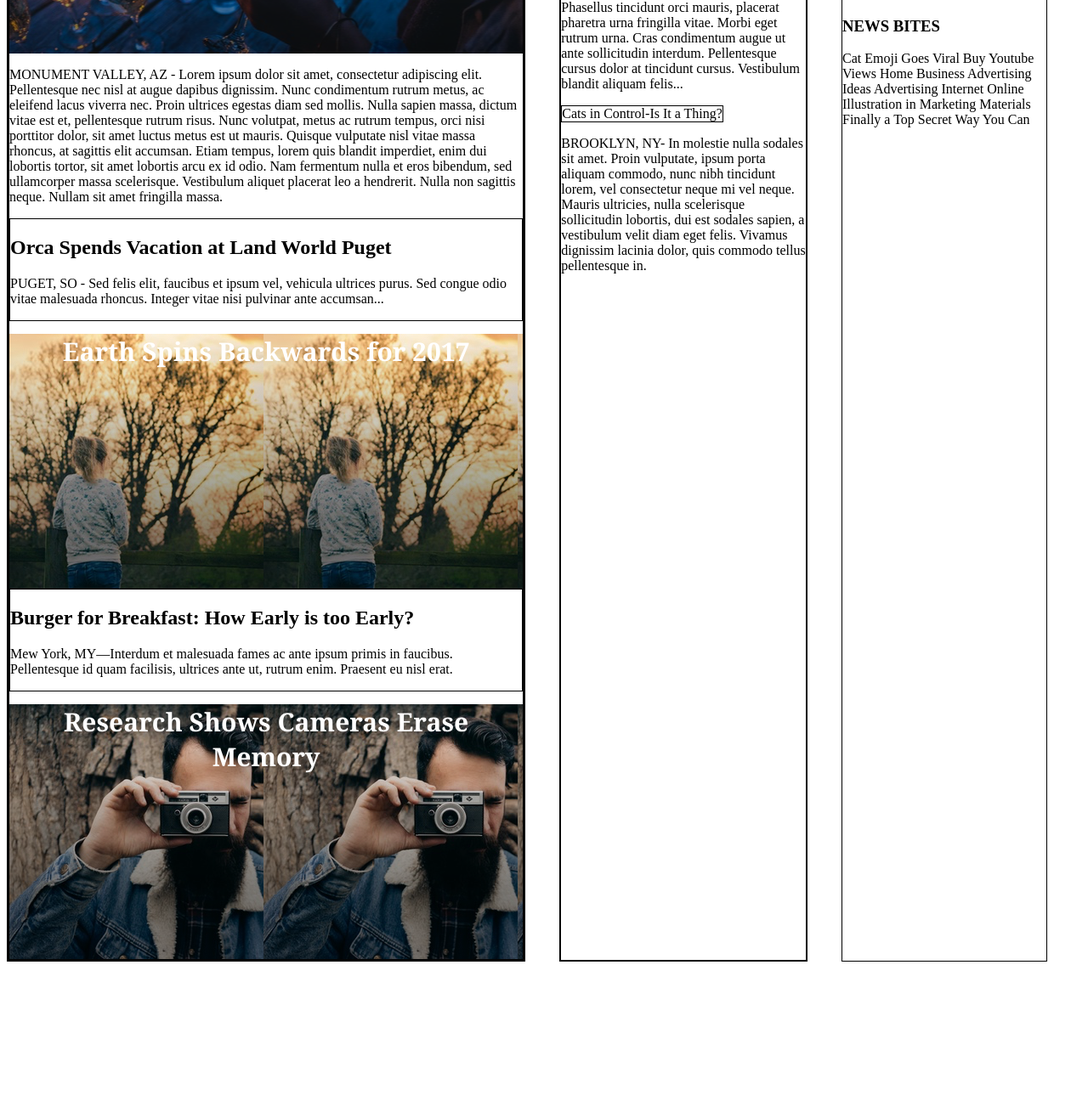
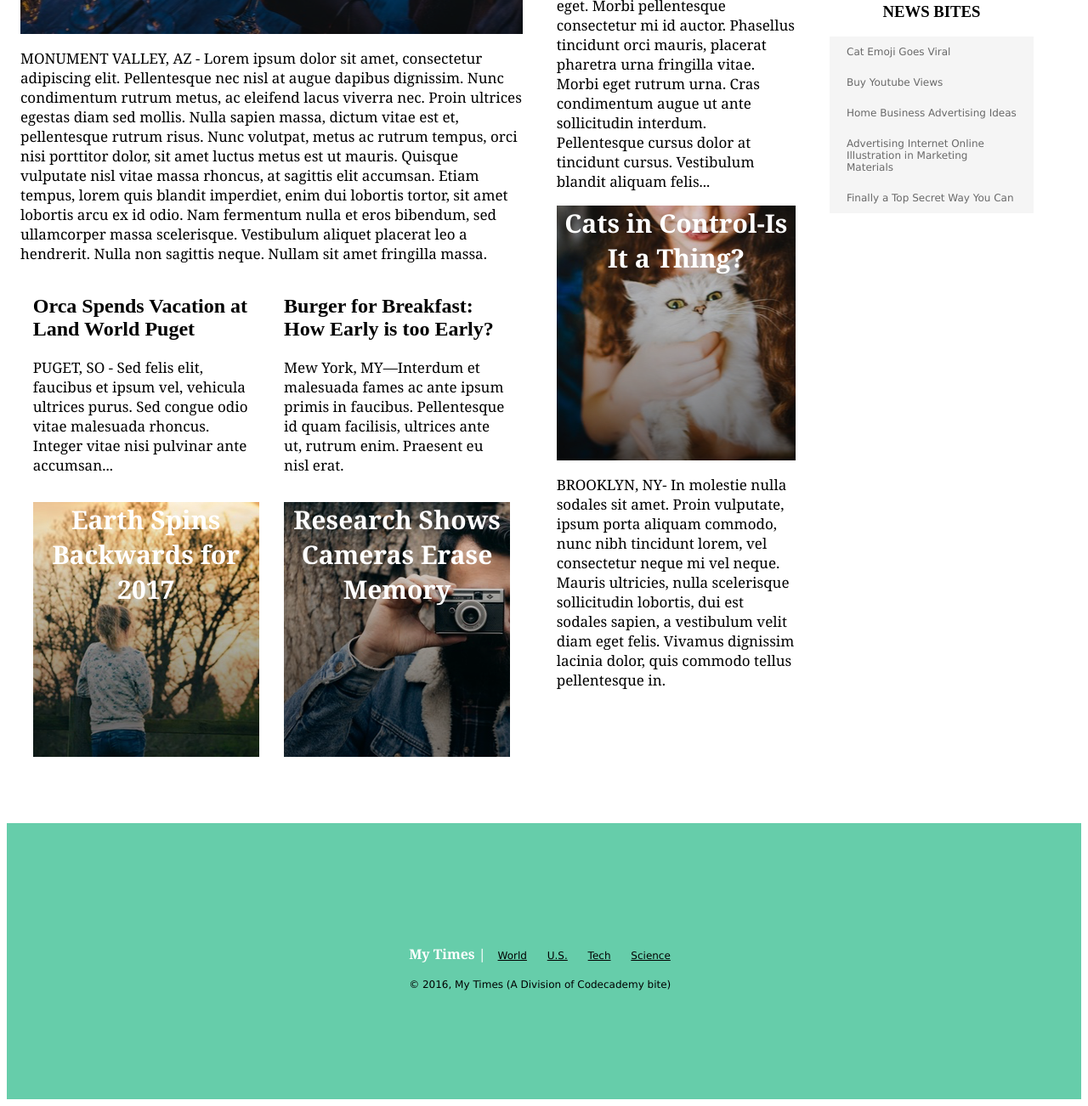
Before and after one commit to cookiesNcrea/Times, a plain HTML site: page Index.html in a window 1280 px wide. Shown: the part 408-1710 px from the top of the page at 85% size. Before the commit the page ends 1548 px from the top, so only its background shows below. Drawn offline with Linux system fonts and the light colour scheme.

Commit message:
finished my times

```diff
--- a/Index.html
+++ b/Index.html
@@ -31,43 +31,79 @@
       <div class="main-story">
         <span>Mother of Three Buys Tuna Steak at Phish Concert. Leaves, "Feeling Funny."</span>
       </div>
-    <p>MONUMENT VALLEY, AZ - Lorem ipsum dolor sit amet, consectetur adipiscing elit. Pellentesque nec nisl at augue dapibus dignissim. Nunc condimentum rutrum metus, ac eleifend lacus viverra nec. Proin ultrices egestas diam sed mollis. Nulla sapien massa, dictum vitae est et, pellentesque rutrum risus. Nunc volutpat, metus ac rutrum tempus, orci nisi porttitor dolor, sit amet luctus metus est ut mauris. Quisque vulputate nisl vitae massa rhoncus, at sagittis elit accumsan. Etiam tempus, lorem quis blandit imperdiet, enim dui lobortis tortor, sit amet lobortis arcu ex id odio. Nam fermentum nulla et eros bibendum, sed ullamcorper massa scelerisque. Vestibulum aliquet placerat leo a hendrerit. Nulla non sagittis neque. Nullam sit amet fringilla massa.</p>
+      <div class="narrative">
+        <p>MONUMENT VALLEY, AZ - Lorem ipsum dolor sit amet, consectetur adipiscing elit. Pellentesque nec nisl at augue dapibus dignissim. Nunc condimentum rutrum metus, ac eleifend lacus viverra nec. Proin ultrices egestas diam sed mollis. Nulla sapien massa, dictum vitae est et, pellentesque rutrum risus. Nunc volutpat, metus ac rutrum tempus, orci nisi porttitor dolor, sit amet luctus metus est ut mauris. Quisque vulputate nisl vitae massa rhoncus, at sagittis elit accumsan. Etiam tempus, lorem quis blandit imperdiet, enim dui lobortis tortor, sit amet lobortis arcu ex id odio. Nam fermentum nulla et eros bibendum, sed ullamcorper massa scelerisque. Vestibulum aliquet placerat leo a hendrerit. Nulla non sagittis neque. Nullam sit amet fringilla massa.
+        </p>
+      </div>
+      <div class="flex">
         <div class="orca">
           <h2>Orca Spends Vacation at Land World Puget</h2>
-      <p>PUGET, SO - Sed felis elit, faucibus et ipsum vel, vehicula ultrices purus. Sed congue odio vitae malesuada rhoncus. Integer vitae nisi pulvinar ante accumsan...</p>
+          <p>PUGET, SO - Sed felis elit, faucibus et ipsum vel, vehicula ultrices purus. Sed congue odio vitae malesuada rhoncus. Integer vitae nisi pulvinar ante accumsan...
+          </p>
         </div>
+        <div class="burger">
+          <h2>Burger for Breakfast: How Early is too Early?</h2>
+          <p>Mew York, MY—Interdum et malesuada fames ac ante ipsum primis in faucibus. Pellentesque id quam facilisis, ultrices ante ut, rutrum enim. Praesent eu nisl erat.
+          </p>
+        </div>
+      </div>
+      <div class="flex">
         <div class="earth-spin">
           <span>Earth Spins Backwards for 2017</span>
         </div>
-    <div class="burger">
-    <h2>Burger for Breakfast: How Early is too Early?</h2>
-      <p>Mew York, MY—Interdum et malesuada fames ac ante ipsum primis in faucibus. Pellentesque id quam facilisis, ultrices ante ut, rutrum enim. Praesent eu nisl erat.</p>
-    </div>
         <div class="camera">
           <span>Research Shows Cameras Erase Memory</span>
+       </div>
      </div>
     </div>
 
 <!-- Medium Column -->
 
     <div class="medium">
+      <div class="fbi">
         <h2>FBI Finds Action Star Guilty of False Advertising</h2>
         <p>WASHINGTON DC- Donec luctus sem augue, rutrum posuere orci aliquam sed. Nam vitae aliquam lectus. Sed tempor tortor est, nec sagittis eros tincidunt sed. Morbi venenatis condimentum sem, vitae sollicitudin turpis pulvinar eget. Morbi pellentesque consectetur mi id auctor. Phasellus tincidunt orci mauris, placerat pharetra urna fringilla vitae. Morbi eget rutrum urna. Cras condimentum augue ut ante sollicitudin interdum. Pellentesque cursus dolor at tincidunt cursus. Vestibulum blandit aliquam felis...</p>
+      </div>
+      <div class="cats">
         <span>Cats in Control-Is It a Thing?</span>
-    <p>BROOKLYN, NY- In molestie nulla sodales sit amet. Proin vulputate, ipsum porta aliquam commodo, nunc nibh tincidunt lorem, vel consectetur neque mi vel neque. Mauris ultricies, nulla scelerisque sollicitudin lobortis, dui est sodales sapien, a vestibulum velit diam eget felis. Vivamus dignissim lacinia dolor, quis commodo tellus pellentesque in.</p>
       </div>
-    <!-- Small Column -->
-    <div class="small">
-      <img src="Resources/images/img-cookie.png" alt="A Cookie">
-      <h3>NEWS BITES</h3>
-      <span>Cat Emoji Goes Viral Buy Youtube Views Home Business Advertising Ideas Advertising Internet Online Illustration in Marketing Materials Finally a Top Secret Way You Can</span>
+      <div class="brooklyn">
+      <p>BROOKLYN, NY- In molestie nulla sodales sit amet. Proin vulputate, ipsum porta aliquam commodo, nunc nibh tincidunt lorem, vel consectetur neque mi vel neque. Mauris ultricies, nulla scelerisque sollicitudin lobortis, dui est sodales sapien, a vestibulum velit diam eget felis. Vivamus dignissim lacinia dolor, quis commodo tellus pellentesque in.
+      </p>
       </div>
     </div>
 
+  <!-- Small Column -->
 
+    <div class="small">
+      <div class="cookie">
+        <img src="Resources/images/img-cookie.png" alt="A Cookie">
+      </div>
+      <div class="bites">
+        <h3>NEWS BITES</h3>
+        <span>Cat Emoji Goes Viral</span>
+        <span>Buy Youtube Views</span>
+        <span>Home Business Advertising Ideas</span>
+        <span>Advertising Internet Online Illustration in Marketing Materials</span>
+        <span>Finally a Top Secret Way You Can</span>
+      </div>
+    </div>
   </div>
 
-
-
+  <!-- Footer-->
+  <div class="feets">
+    <footer>
+      <div class="top-flow">
+      <h3>My Times |</h3>
+      <nav>
+        <span><a href="#"> World </a></span>
+        <span><a href="#"> U.S. </a></span>
+        <span><a href="#"> Tech </a></span>
+        <span><a href="#"> Science </a></span>
+      </nav>
+      </div>
+      <span>© 2016, My Times (A Division of Codecademy bite)</span>
+    </footer>
+  </div>
 </body>
 </html>
--- a/Resources/css/style.css
+++ b/Resources/css/style.css
@@ -48,7 +48,15 @@ span a{
 
 .column{
   display: flex;
-  padding-top: 160px;
+  padding-top: 140px;
+  width: 1232px;
+  margin: 0 auto 78px auto;
+}
+
+.column p{
+  font-family: Georgia;
+  font-size: 17px;
+  color: black;
 }
 
 /* Large Column */
@@ -57,20 +65,20 @@ span a{
   display: flex;
   flex-direction: column;
   width: 630px;
-  border: 3px solid black;
   margin-right: 40px;
 }
 
-.orca{
-  border: 1px solid black;
+.flex{
+  display: flex;
+  flex-direction: row;
+  justify-content: space-around;
 }
 
-.burger{
-  border: 1px solid black;
-}
 /* Main Story */
 
-.main-story span{
+.large .main-story{
+  background-image: url(../../Resources/images/img-story-main.png);
+  height:300px;
   font-size: 40px;
   text-align: left;
   color: white;
@@ -78,9 +86,14 @@ span a{
   font-family: georgia;
 }
 
-.large .main-story{
-  background-image: url(../../Resources/images/img-story-main.png);
-  height:300px;
+/* Text Stories */
+
+.orca{
+  width: 45%;
+}
+
+.burger{
+  width: 45%;
 }
 
 /* Fall Story */
@@ -88,6 +101,7 @@ span a{
 .large .earth-spin{
   background-image: url(../../Resources/images/img-fall.png);
   height: 300px;
+  width: 45%;
   margin-top: 15px;
   text-align: center;
   font-family: georgia;
@@ -96,15 +110,12 @@ span a{
   font-weight: bold;
 }
 
-.earth-spin span{
-
-}
-
 /* Camera Story */
 
 .large .camera{
   background-image: url(../../Resources/images/img-camera.png);
   height: 300px;
+  width: 45%;
   margin-top: 15px;
   text-align: center;
   font-family: georgia;
@@ -113,39 +124,88 @@ span a{
   font-weight: bold;
 }
 
-.camera span{
-
-
-}
 /* Medium Column */
 
 .column .medium{
-  display: flex;
-  flex-direction: column;
-  align-items: flex-start;
   width: 300px;
-  border: 2px solid black;
   margin-right: 40px;
 }
 
-.medium h2{
-  border: 1px solid black;
+/* Medium Stories*/
+
+.medium .fbi{
 }
 
-.medium span{
-  border: 1px solid black;
+.medium .cats{
+  background-image: url(../../Resources/images/im-cat.png);
+  height: 300px;
+  margin-top: 15px;
+  text-align: center;
+  font-family: georgia;
+  font-size: 30px;
+  color: white;
+  font-weight: bold;
+
+}
+
+.medium .brooklyn{
+
 }
 
 /* Small Column */
 
 .column .small{
-  display: flex;
-  flex-direction: column;
   width: 240px;
   margin-right: 40px;
-  border: 1px solid black;
+
 }
 
-.small h3{
+.small .cookie{
+}
 
+.small .bites{
 }
+
+.bites h3{
+  text-align: center;
+}
+
+.bites span{
+  display: block;
+  padding: 11px 20px;
+  background-color: WhiteSmoke;
+  font-family: Verdana;
+  font-size: 12px;
+  color: DimGray;
+}
+
+/* FOOTER */
+
+.feets{
+  display: flex;
+  width: 100%;
+  height: 325px;
+  flex-direction: row;
+  align-items: center;
+  justify-content: center;
+  background-color: MediumAquamarine;
+  margin: auto;
+  font-family: Verdana;
+  font-size: 12px;
+}
+
+.top-flow{
+  display: block;
+}
+
+.feets h3{
+  display: inline-block;
+  font-family: Georgia;
+  font-size: 16px;
+  font-weight: bold;
+  color: white;
+}
+
+.feets nav{
+  display: inline-block;
+}
```
Lines whose indentation alone changed are shown as unchanged.
